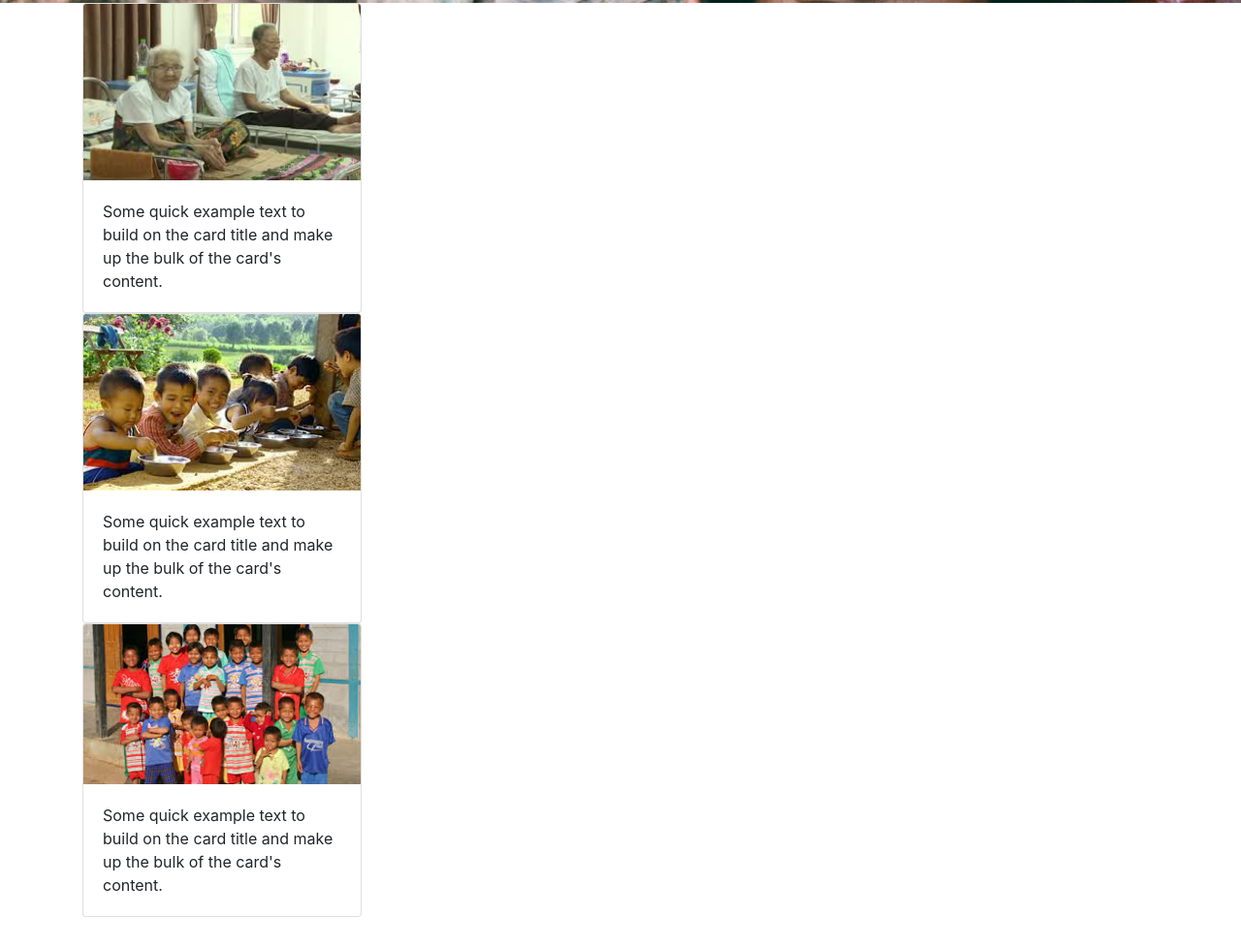
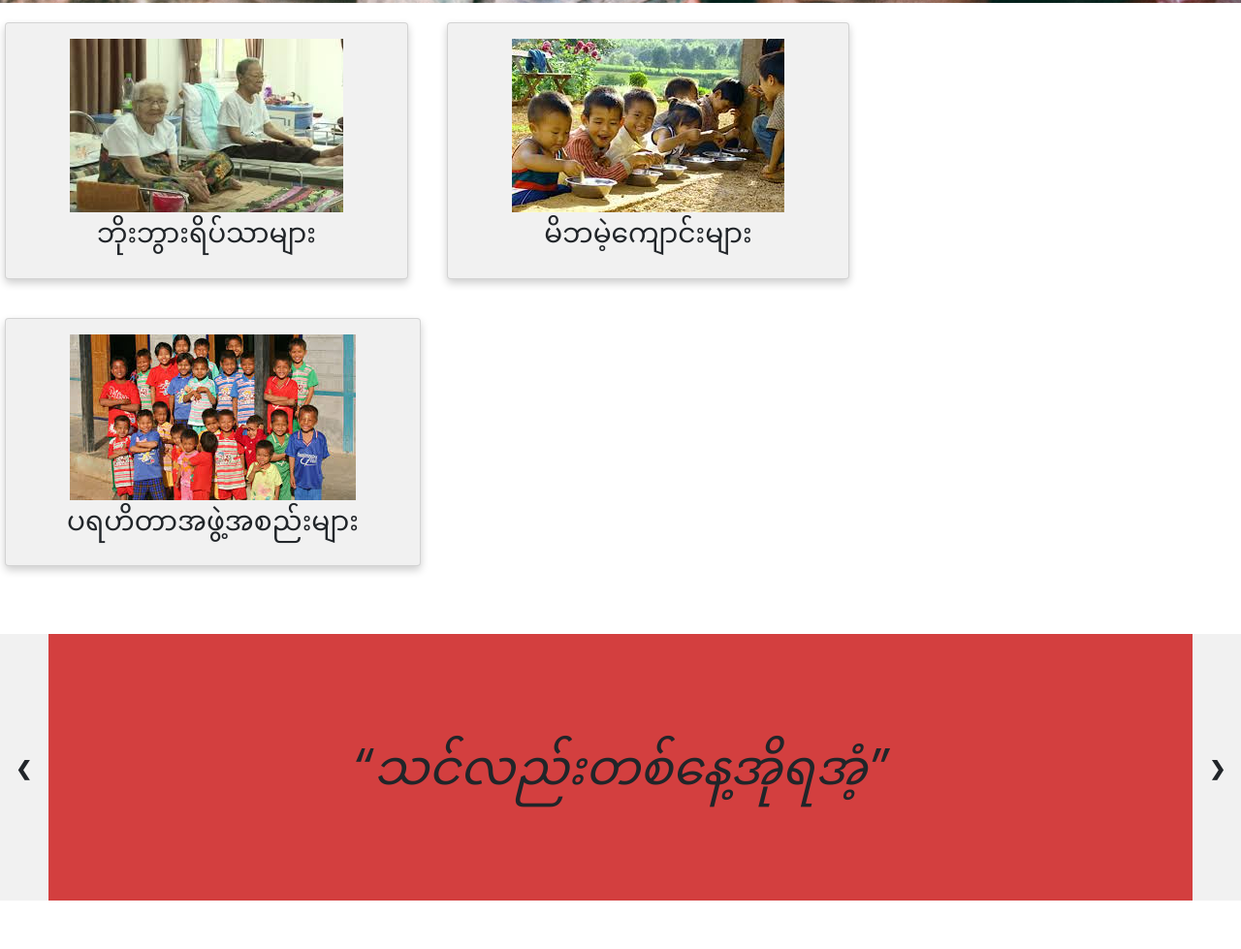
Before and after one commit to misshtet/foreverdonate, a plain HTML site: page index.html in a window 1280 px wide. Shown: the part 623-1602 px from the top of the page at 97% size. Before the commit the page ends 1569 px from the top, so only its background shows below. Drawn offline with Linux system fonts and the light colour scheme.

Commit message:
update commit

```diff
--- a/css/style.css
+++ b/css/style.css
@@ -52,3 +52,95 @@ a{
     background-color: #555;
     color: white;
   }
+
+
+  /*card  */
+
+  .card {
+    box-shadow: 0 4px 8px 0 rgba(0, 0, 0, 0.2);
+    padding: 16px;
+    text-align: center;
+    background-color: #f1f1f1;
+    margin: 20px;
+
+
+  }
+
+  .card h3{
+    padding: 5px;
+  }
+
+  .center {
+    display: block;
+    margin-left: 50px;
+    margin-right: 50px;
+
+
+  }
+
+  /* text-slider */
+
+  .textslider-container{
+    position: relative;
+    background: #f1f1f1f1;
+  }
+
+  /* Slides */
+  .mySlides {
+    display: none;
+    padding: 100px;
+    text-align: center;
+    margin: 50px;
+    background-color: rgb(211, 63, 63);
+    font-size: 50px;
+  }
+
+  /* Next & previous buttons */
+  .prev, .next {
+    cursor: pointer;
+    position: absolute;
+    top: 50%;
+    width: auto;
+    margin-top: -30px;
+    padding: 16px;
+    color: #888;
+    font-weight: bold;
+    font-size: 20px;
+    border-radius: 0 3px 3px 0;
+    user-select: none;
+  }
+
+  /* Position the "next button" to the right */
+  .next {
+    position: absolute;
+    right: 0;
+    border-radius: 3px 0 0 3px;
+  }
+
+  /* On hover, add a black background color with a little bit see-through */
+  .prev:hover, .next:hover {
+    background-color: rgba(0,0,0,0.8);
+    color: white;
+  }
+
+
+
+  /* The dots/bullets/indicators */
+  .dot {
+    cursor: pointer;
+    height: 15px;
+    width: 15px;
+    margin: 0 2px;
+    background-color: #bbb;
+    border-radius: 50%;
+    display: inline-block;
+    transition: background-color 0.6s ease;
+  }
+
+  /* Add a background color to the active dot/circle */
+  .active, .dot:hover {
+    background-color: #717171;
+  }
+
+  /* Add an italic font style to all quotes */
+  q {font-style: italic;}
--- a/index.html
+++ b/index.html
@@ -49,36 +49,68 @@
 
   <div class="hero-image">
     <div class="hero-text">
-      <h1 style="font-size:70px;">လက်တွဲကူညီဖေးမမည်</h1>
+      <h1 style="font-size:70px;">ရည်ရွယ်တူရာစုစည်းရာ</h1>
       <p style="font-size: 40px;">foreverdonate.com</p>
       <button>Hire me</button>
     </div>
   </div>
 
 
-  <div id="card-container" class="container">
+  <div id="card-container">
 
-    <div class="card" style="width: 18rem;">
-      <img class="card-img-top" src="./img/img1.jpeg" alt="Card image cap">
-      <div class="card-body">
-        <p class="card-text">Some quick example text to build on the card title and make up the bulk of the card's content.</p>
+    <div class="row">
+      <div class="column">
+        <div class="card">
+          <img src="./img/img1.jpeg" alt="" class="center">
+          <h3>ဘိုးဘွားရိပ်သာများ</h3>
+        </div>
       </div>
+
+      <div class="column">
+        <div class="card">
+          <img src="./img/img2.jpeg" alt="" class="center">
+          <h3>မိဘမဲ့ကျောင်းများ</h3>
+        </div>
+      </div>
+
+      <div class="column">
+        <div class="card">
+          <img src="./img/img3.jpeg" alt="" class="center">
+          <h3>ပရဟိတာအဖွဲ့အစည်းများ</h3>
+        </div>
+      </div>
+
+
+
+
+
+    </div>
+    <!-- cardrow end -->
+
+
+  </div>
+
+  <div class="textslider-container">
+
+    <div class="mySlides">
+      <q>သင်လည်းတစ်နေ့အိုရအံ့</q>
+
     </div>
 
+    <div class="mySlides">
+      <q>လက်တွဲကူညီဖေးမမည်</q>
 
-    <div class="card" style="width: 18rem;">
-      <img class="card-img-top" src="./img/img2.jpeg" alt="Card image cap">
-      <div class="card-body">
-        <p class="card-text">Some quick example text to build on the card title and make up the bulk of the card's content.</p>
-      </div>
     </div>
 
-    <div class="card" style="width: 18rem;">
-      <img class="card-img-top" src="./img/img3.jpeg" alt="Card image cap">
-      <div class="card-body">
-        <p class="card-text">Some quick example text to build on the card title and make up the bulk of the card's content.</p>
-      </div>
+    <div class="mySlides">
+      <q>ကလေးများဘ၀ကူညီကြ</q>
+
     </div>
+
+    <!-- Next/prev buttons -->
+    <a class="prev" onclick="plusSlides(-1)">&#10094;</a>
+    <a class="next" onclick="plusSlides(1)">&#10095;</a>
+
 
 
 
@@ -94,6 +126,41 @@
 
 
 
+  <script>
+    var slideIndex = 1;
+    showSlides(slideIndex);
+
+    function plusSlides(n) {
+      showSlides(slideIndex += n);
+    }
+
+    function currentSlide(n) {
+      showSlides(slideIndex = n);
+    }
+
+    function showSlides(n) {
+      var i;
+      var slides = document.getElementsByClassName("mySlides");
+      var dots = document.getElementsByClassName("dot");
+      if (n > slides.length) { slideIndex = 1 }
+      if (n < 1) { slideIndex = slides.length }
+      for (i = 0; i < slides.length; i++) {
+        slides[i].style.display = "none";
+      }
+      for (i = 0; i < dots.length; i++) {
+        dots[i].className = dots[i].className.replace(" active", "");
+      }
+      slides[slideIndex - 1].style.display = "block";
+      dots[slideIndex - 1].className += " active";
+    }
+  </script>
+
+
+
+
+
+
+
 
 
 
```
